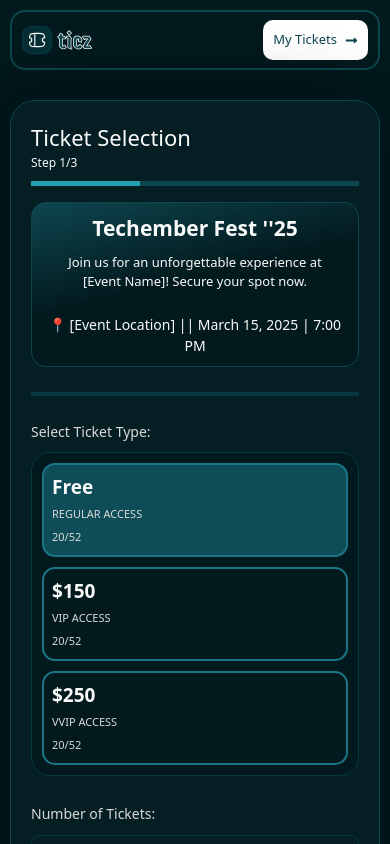
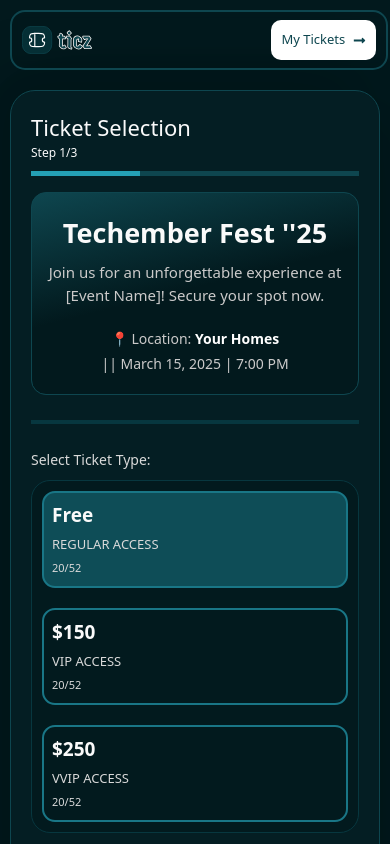
Before and after one commit to Chioma227/hng12-stage2, a Next.js app: page / in a window 390 px wide. Shown: the top 844 px of the page. Built offline with nearby package versions, Linux system fonts and the light colour scheme.

Commit message:
style: adjust style to fit design

```diff
--- a/src/app/component/attendee-details/Details.tsx
+++ b/src/app/component/attendee-details/Details.tsx
@@ -92,7 +92,7 @@ const Details = ({ onNext, onPrev }: componentProp) => {
                 <div>
                     <Upload
                         onImageUpload={handleImageUpload}
-                        value={formData.imageUrl}
+                        value={formData.imageUrl || ''}
                     />
                     {errors.imageUrl && <span className="text-red-500">{errors.imageUrl}</span>}
                 </div>
--- a/src/app/component/header/Header.tsx
+++ b/src/app/component/header/Header.tsx
@@ -4,7 +4,7 @@ import { FaLongArrowAltRight } from "react-icons/fa";
 
 const Header = () => {
     return (
-        <header className="flex mb-[30px] items-center justify-between px-[10px] border-2 border-[#0E464F] rounded-[15px] text-white h-[60px]">
+        <header className="flex fixed backdrop-blur-sm z-[1000] w-[97%] mb-[30px] items-center justify-between px-[10px] border-2 border-[#0E464F] rounded-[15px] text-white h-[60px]">
             <div>
                 <Image src='/logo.svg' alt="logo" width={70} height={50} />
             </div>
--- a/src/app/component/ticket-selection/TicketSelect.tsx
+++ b/src/app/component/ticket-selection/TicketSelect.tsx
@@ -64,15 +64,15 @@ const TicketSelect = ({ onNext, onPrev }: componentProp) => {
     ]
     return (
         <main className="flex flex-col gap-[25px]">
-            <section className="background border border-1 text-center text-[#FAFAFA] border-[#0E464F] rounded-[15px] p-[10px] flex items-center justify-center flex-col">
-                <h2 className="md:text-[25px] text-[21px] font-extrabold">Techember Fest &apos;&apos;25</h2>
-                <p className="text-[13px] my-[8px]">Join us for an unforgettable experience at <br /> [Event Name]! Secure your spot now.</p>
-                <p className="text-[14px] md:mt-0 mt-[14px]">📍 [Event Location] || March 15, 2025 | 7:00 PM</p>
+            <section className="background border border-1 text-center text-[#FAFAFA] border-[#0E464F] rounded-[15px] px-[10px] py-[20px] flex items-center justify-center flex-col">
+                <h2 className="md:text-[25px] text-[27px] leading-10 font-extrabold">Techember Fest &apos;&apos;25</h2>
+                <p className="md:text-[13px] text-[#cbcaca] text-[15px] my-[8px]">Join us for an unforgettable experience at <br /> [Event Name]! Secure your spot now.</p>
+                <div className="text-[14px] text-[#cbcaca] md:mt-0 mt-[14px] flex sm:flex-row flex-col gap-1 text-center"><span>📍 Location: <span className="font-bold text-white">Your Homes</span> </span> <span> || March 15, 2025 | 7:00 PM</span></div>
             </section>
             <span className="hr"></span>
             <section>
                 <p className="text-[#D9D9D9] mb-[10px] text-[14px]">Select Ticket Type:</p>
-                <div className="select-ticket_button bg-[#02191dab] border border-1 border-[#07373F] p-[10px] rounded-[19px] flex md:flex-row flex-col items-center justify-center md:gap-[20px] gap-[10px]">
+                <div className="select-ticket_button bg-[#02191dab] border border-1 border-[#07373F] p-[10px] rounded-[19px] flex md:flex-row flex-col items-center justify-center md:gap-[20px] gap-[20px]">
                     {tickets.map((ticket, i) => {
                         return (
                             <div key={i} className={`${styles.ticketType} ${selectedTicket === ticket.ticket ? styles.selected : ''
@@ -80,7 +80,7 @@ const TicketSelect = ({ onNext, onPrev }: componentProp) => {
                                 onClick={() => handleTicketTypeChange(ticket.ticket)}
                             >
                                 <h3 className="text-[19px] mb-[5px] text-[#FAFAFA] font-semibold m-0">{ticket.type}</h3>
-                                <p className="text-[11px] text-[#D9D9D9] text-nowrap uppercase font-medium m-0">{ticket.access}</p>
+                                <p className="sm:text-[11px] text-[13px] text-[#D9D9D9] text-nowrap uppercase font-medium m-0">{ticket.access}</p>
                                 <span className="text-[11px] text-[#D9D9D9] font-thin">{ticket.count}</span>
                             </div>
                         )
@@ -96,7 +96,7 @@ const TicketSelect = ({ onNext, onPrev }: componentProp) => {
                     onChange={handleTicketCountChange}
                 >
                     {[...Array(10)].map((_, i) => (
-                        <option key={i + 1} value={i + 1}>
+                        <option className="bg-[#05343b] border border-[#05343b]" key={i + 1} value={i + 1}>
                             {i + 1}
                         </option>
                     ))}
--- a/src/app/component/ticket/Ticket.tsx
+++ b/src/app/component/ticket/Ticket.tsx
@@ -5,11 +5,14 @@ import Image from 'next/image'
 import html2canvas from 'html2canvas';
 import React, { useEffect, useState } from 'react'
 
+//component prop
 interface componentProp {
     onReset: () => void;
 }
 
+
 const Ticket = ({ onReset }: componentProp) => {
+    //state
     const [ticketData, setTicketData] = useState({
         ticket: 'Regular',
         ticketCount: 1
@@ -50,10 +53,10 @@ const Ticket = ({ onReset }: componentProp) => {
                 link.click();
                 document.body.removeChild(link);
             } else {
-                console.error("Element with ID 'myDiv' not found.");
+                console.error("Element with ID 'ticket' not found.");
             }
         } catch (error) {
-            console.error('Error downloading div:', error);
+            console.error('Error downloading ticket:', error);
         }
     };
     return (
@@ -72,44 +75,58 @@ const Ticket = ({ onReset }: componentProp) => {
                     <div className="w-8 h-8 absolute  z-50 rounded-full bg-[#041E23] border-2  border-l-0 border-[#24A0B5] --4 -bottom-4 -right-4"></div>
                     <div className="w-8 h-8 absolute  z-50 rounded-full bg-[#041E23] border-2  border-l-0 border-[#24A0B5] --4 -bottom-4 -left-4"></div>
 
-                    <section id='ticket' className='border border-[#24A0B5] md:w-[290px] w-[240px] rounded-[20px] p-[15px] bg-transparent'>
-                        <div className='p-[20px] flex items-center justify-center flex-col'>
+                    <section id='ticket' className='border border-[#24A0B5] md:w-[290px] w-[100%] rounded-[20px] p-[15px] bg-transparent'>
+                        <div className='flex items-center justify-center flex-col'>
                             <div className='flex items-center justify-center flex-col' >
-                                <h2 className="md:text-[25px] text-[19px] font-extrabold text-white text-center text-nowrap">Techember Fest &apos;&apos;25</h2>
-                                <p className='text-white text-[13px]'>📍 04 Rumens road, Ikoyi, Lagos</p>
-                                <p className='text-white text-[13px]'>📅 March 15, 2025 | 7:00 PM</p>
+                                <h2 className="md:text-[25px] text-[27px] leading-10 font-extrabold">Techember Fest &apos;&apos;25</h2>
+                                <div className="text-[14px] text-[#cbcaca] md:mt-0 mt-[14px] flex sm:flex-row flex-col gap-1 text-center"><span>📍 Location: <span className="font-bold text-white">Your Homes</span> </span> <span>📅 March 15, 2025 | 7:00 PM</span></div>
                             </div>
-                            <div className='flex mt-[30px] w-[150px] h-[150px] items-center justify-center'>
-                                <Image src={formData.imageUrl} alt='user' width={120} height={120} className='rounded-[10px] border-3 border-[#21535c] w-full h-full object-cover' />
+                            <div className='flex border-3 border-[#23bad4] mt-[30px] w-[150px] h-[150px] items-center justify-center'>
+                                {formData.imageUrl ? (
+                                    <Image
+                                        src={formData.imageUrl}
+                                        alt="user"
+                                        width={120}
+                                        height={120}
+                                        className="rounded-[10px] border-3 border-[#2ec4de] w-full h-full object-cover"
+                                    />
+                                ) : (
+                                    <Image
+                                        src={'/imgPlaceholder.png'}
+                                        alt="user"
+                                        width={120}
+                                        height={120}
+                                        className="rounded-[10px] border-3 border-[#2ec4de] w-full h-full object-cover"
+                                    />
+                                )}
                             </div>
-                        </div>
-                        <section className='grid grid-cols-2 p-[5px] border-2 border-[#133D44] bg-[#08343C]'>
+                            <section className='grid grid-cols-2 p-[5px] mt-[30px] rounded-[20px] border-2 border-[#133D44] bg-[#08343C]'>
                                 <div className=' border-r-2 border-r-[#133D44] border-b-2 border-b-[#133D44] p-[8px]'>
-                                <p className='text-[#807f7fa4] text-[15px]'>Name</p>
-                                <p className='text-[#fff] font-bold md:text-[17px] text-[14px] mt-[6px]'>{formData.name}</p>
+                                    <p className='text-[#d2cccc92] text-[15px]'>Name</p>
+                                    <p className='text-[#fff] font-medium md:text-[17px] text-[14px] mt-[6px]'>{formData.name}</p>
                                 </div>
                                 <div className='ticket-email border-b-2 border-b-[#133D44] p-[8px]'>
-                                <p className='text-[#807f7fa4] text-[15px]'>Email</p>
-                                <p className='text-[#fff] font-bold md:text-[17px] text-[14px] mt-[6px]'>{formData.email}</p>
+                                    <p className='text-[#d2cccc92] text-[15px]'>Email</p>
+                                    <p className='text-[#fff] font-medium md:text-[17px] text-[14px] mt-[6px]'>{formData.email}</p>
                                 </div>
                                 <div className='border-r-2 border-r-[#133D44] border-b-2 border-b-[#133D44] p-[8px]'>
-                                <p className='text-[#807f7fa4] text-[15px]'>Ticket Type:</p>
-                                <p className='text-[#fff] font-bold md:text-[17px] text-[14px] mt-[6px]'>{ticketData.ticket}</p>
+                                    <p className='text-[#d2cccc92] text-[15px]'>Ticket Type:</p>
+                                    <p className='text-[#fff] font-medium md:text-[17px] text-[14px] mt-[6px]'>{ticketData.ticket}</p>
                                 </div>
                                 <div className='border-b-2 border-b-[#133D44] p-[8px]'>
-                                <p className='text-[#807f7fa4] text-[15px]'>Ticket For:</p>
-                                <p className='text-[#fff] font-bold md:text-[17px] text-[14px] mt-[6px]'>{ticketData.ticketCount}</p>
+                                    <p className='text-[#d2cccc92] text-[15px]'>Ticket For:</p>
+                                    <p className='text-[#fff] font-medium md:text-[17px] text-[14px] mt-[6px]'>{ticketData.ticketCount}</p>
                                 </div>
                                 {formData.request && <div className='p-[8px] col-span-2'>
-                                <p className='text-[#807f7fa4] text-[15px]'>Special Request</p>
+                                    <p className='text-[#d2cccc92] text-[15px]'>Special Request</p>
                                     <p className='text-[#fff] md:text-[16px] text-[14px] mt-[6px]'>{formData.request}</p>
                                 </div>}
                             </section>
+                        </div>
                     </section>
                     <div className="flex gap-1 left-0 bottom-0 absolute bg-[#041E23]  w-full">
-                        {Array.from({ length: 40 }, () => (
-                            // eslint-disable-next-line react/jsx-key
-                            <div className="w-[8px]  relative h-[2px] border-[#24A0B5] border   text-white rounded-full "></div>
+                        {Array.from({ length: 40 }, (_, i) => (
+                            <div key={i} className="w-[8px]  relative h-[2px] border-[#24A0B5] border   text-white rounded-full "></div>
                         ))}
                     </div>
                 </div>
--- a/src/app/component/uploadImage/Upload.tsx
+++ b/src/app/component/uploadImage/Upload.tsx
@@ -5,12 +5,12 @@ import { useDropzone } from "react-dropzone"
 import { AiOutlineCloudUpload } from "react-icons/ai";
 import Image from "next/image"
 
-interface ImageUploadProps {
+interface uploadProps {
     onImageUpload: (url: string) => void
     value?: string
 }
 
-const Upload = ({ onImageUpload, value }: ImageUploadProps) => {
+const Upload = ({ onImageUpload, value }: uploadProps) => {
     //states
     const [preview, setPreview] = useState<string | null>(value || null)
     const [isUploading, setIsUploading] = useState(false)
--- a/src/app/page.tsx
+++ b/src/app/page.tsx
@@ -63,7 +63,7 @@ const Wrapper = () => {
   return (
     <>
       <Header />
-      <main className='flex items-center justify-center'>
+      <main className='mt-[80px] flex items-center justify-center'>
         <div className='box-shadow border border-1 border-[#0E464F] bg-[#041E23] p-[20px] md:rounded-[40px] rounded-[25px] w-[600px]'>
           <header className='flex md:flex-row flex-col md:items-center md:justify-between mb-[9px]'>
             <h2 className={`text-[#FAFAFA] text-[22px]`}>{currentStepTitle}</h2>
--- a/styles/Home.module.css
+++ b/styles/Home.module.css
@@ -4,7 +4,7 @@
   }
 
   .ticketType {
-    padding: 1rem 2rem;
+    padding: 2rem 3rem;
     border-radius: 5px;
     cursor: pointer;
     transition: background-color 0.3s ease;
```
Also changed, not shown: helpers/imageUpload.js (deleted, +0 -41 lines), package.json (+1 -7 lines), public/imgPlaceholder.png (added), 1 other file (tests, documents, lock files or other folders). Lines whose indentation alone changed are shown as unchanged.
